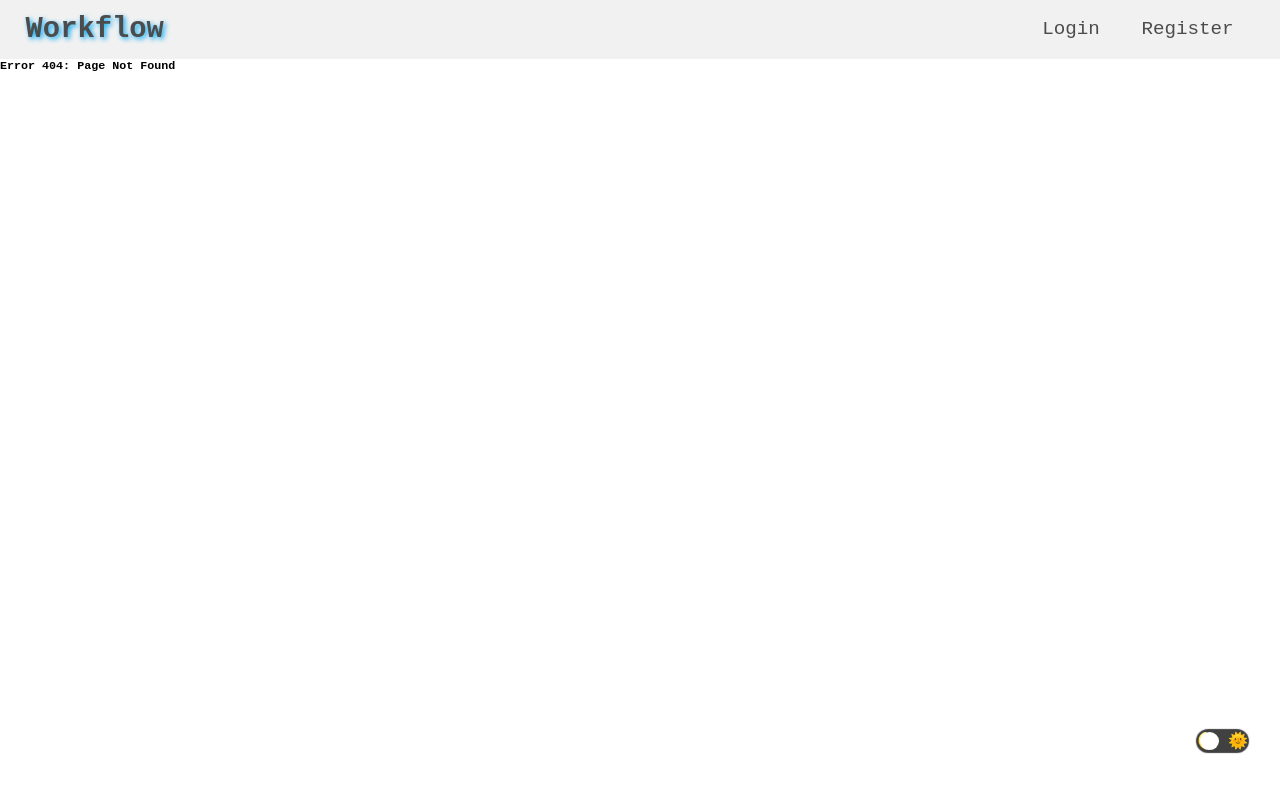
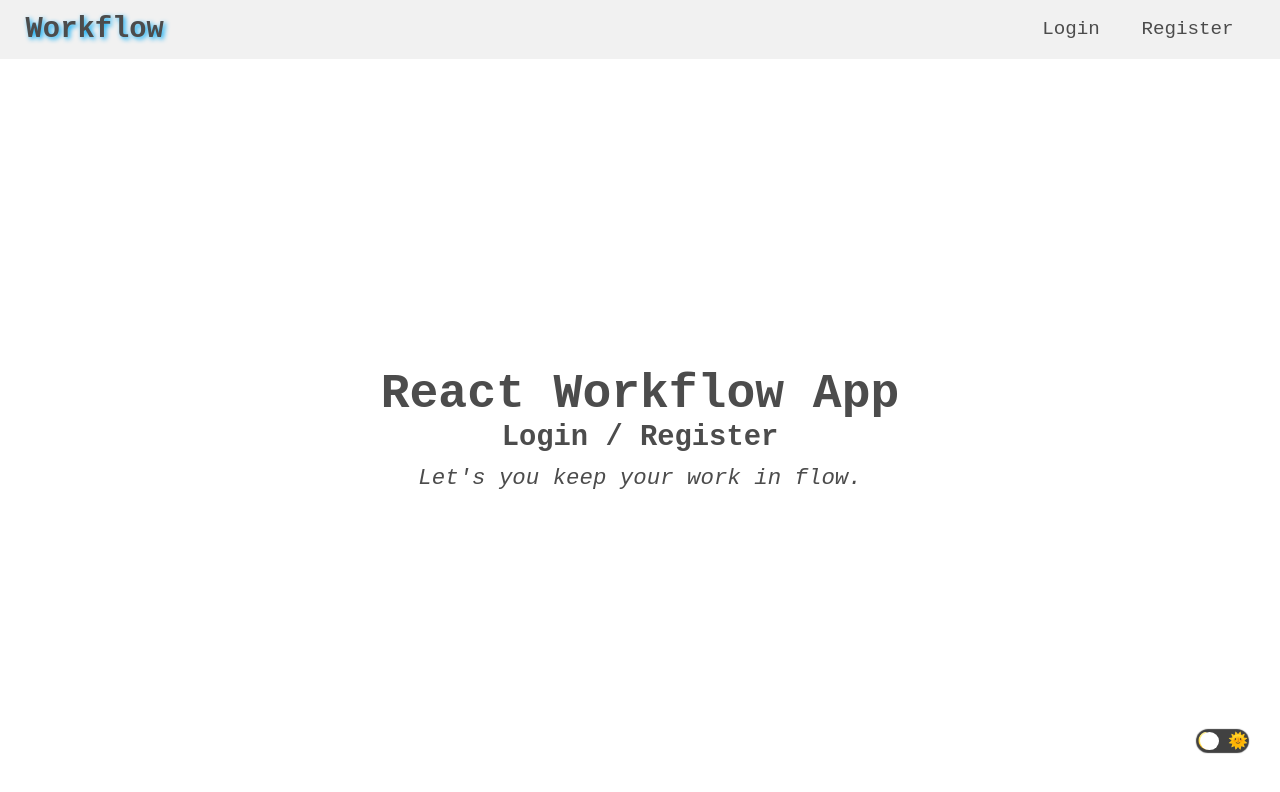
Before and after one commit to Aashishkushwaha/workflow-creator, a React (Create React App) app in the folder frontend/: page / in a window 1280 px wide. Before the commit this address had no page. Shown: the top 792 px of the page. Built offline with nearby package versions, Linux system fonts and the light colour scheme.

Commit message:
HomeInfo & ErrorPage added

```diff
--- a/frontend/package.json
+++ b/frontend/package.json
@@ -18,7 +18,6 @@
     "test": "react-scripts test",
     "eject": "react-scripts eject"
   },
-  "proxy": "http://localhost:4500/",
   "eslintConfig": {
     "extends": "react-app"
   },
--- a/frontend/src/App.js
+++ b/frontend/src/App.js
@@ -11,6 +11,7 @@ import LoginPage from "./components/LoginPage/LoginPage";
 import Workflow from "./components/Workflow/Workflow";
 import NavBar from "./components/NavBar.js/NavBar";
 import Node from "./components/Node/Node";
+import HomeInfo from "./components/HomeInfo/HomeInfo";
 import { ThemeProvider } from "styled-components";
 import ThemeContext from "./context/ThemeContext";
 import AuthContext from "./context/AuthContext";
@@ -22,6 +23,7 @@ import Loader from "./components/UI/Loader/Loader";
 import ConfirmModal from "./components/UI/Modal/ConfirmModal/ConfirmModal";
 import SideDrawer from "./components/UI/SideDrawer/SideDrawer";
 import GlobalStyles from "./GlobalStyles";
+import ErrorPage from "./components/ErrorPage/ErrorPage";
 
 const light = {
   bgColor: "#fff",
@@ -134,9 +136,8 @@ function App() {
                     {!token && (
                       <Route path="/register" render={() => <RegisterPage />} />
                     )}
-                    <Route>
-                      <h3>Error 404: Page Not Found</h3>
-                    </Route>
+                    <Route exact path="/" component={HomeInfo} />
+                    <Route path="*" component={ErrorPage} />
                   </Switch>
                 </ThemeProvider>
               </ThemeContext.Provider>
--- /dev/null
+++ b/frontend/src/components/ErrorPage/ErrorPage.js
@@ -0,0 +1,13 @@
+import React from "react";
+import ErrorPageStyles from "./ErrorPageStyles";
+
+export default ({ location }) => {
+  console.log(location);
+  return (
+    <ErrorPageStyles>
+      <h1>
+        <span>404 : </span> Page {location.pathname} does not found !!!
+      </h1>
+    </ErrorPageStyles>
+  );
+};
--- /dev/null
+++ b/frontend/src/components/ErrorPage/ErrorPageStyles.js
@@ -0,0 +1,21 @@
+import styled from "styled-components";
+
+export default styled.div`
+  display: flex;
+  height: calc(100vh - 3.65rem);
+  align-items: center;
+  justify-content: center;
+  background: ${({ theme }) => theme.bgColor};
+  color: ${({ theme }) => theme.color};
+  padding: 0 2rem;
+
+  h1 {
+    font-size: 3rem;
+
+    & span {
+      color: red;
+    }
+  }
+
+  }
+`;
--- /dev/null
+++ b/frontend/src/components/HomeInfo/HomeInfo.js
@@ -0,0 +1,14 @@
+import React from "react";
+import HomeStyles from "./HomeStyles";
+
+export default ({}) => {
+  return (
+    <HomeStyles>
+      <div>
+        <h1>React Workflow App</h1>
+        <h3>Login / Register</h3>
+        <p>Let's you keep your work in flow. </p>
+      </div>
+    </HomeStyles>
+  );
+};
--- /dev/null
+++ b/frontend/src/components/HomeInfo/HomeStyles.js
@@ -0,0 +1,29 @@
+import styled from 'styled-components';
+
+export default styled.div`
+  display: flex;
+  height: calc(100vh - 3.65rem);
+  align-items: center;
+  justify-content: center;
+  background: ${({theme}) => theme.bgColor};
+  color: ${({theme}) => theme.color};
+  padding: 0 2rem;
+
+  div {
+    text-align: center;
+
+    h1 {
+      font-size: 3rem;
+    }
+
+    h3 {
+      font-size: 1.8rem;
+    }
+
+    p {
+      margin-top: .7rem;
+      font-style: italic;
+      font-size: 1.4rem;
+    }
+  }
+`;
```
